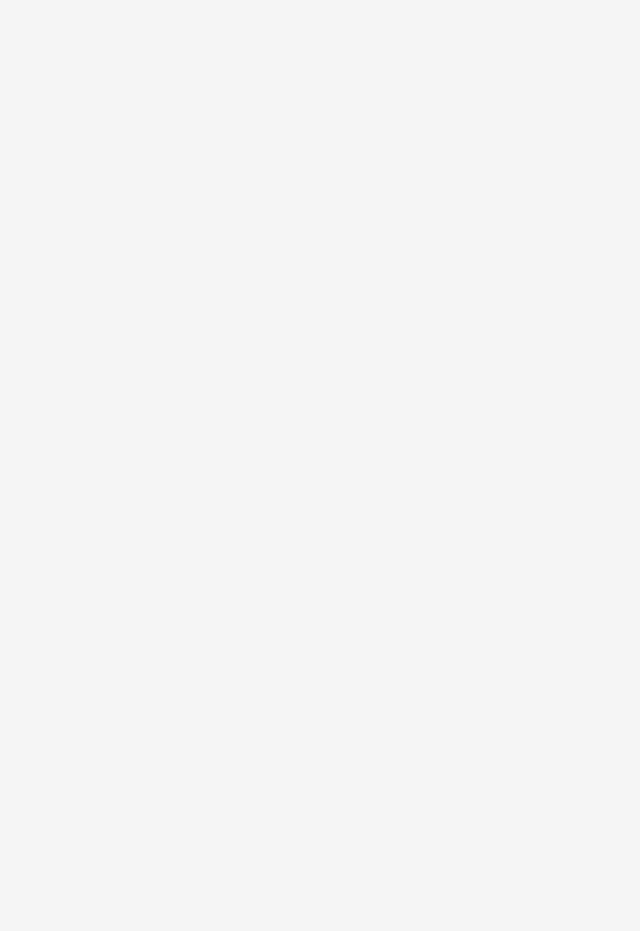
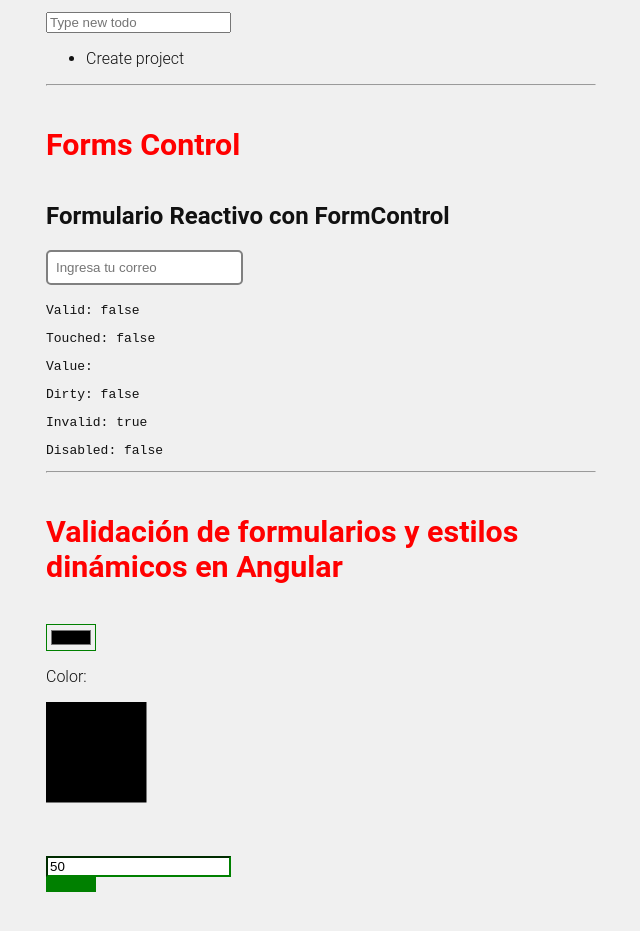
Before and after one commit to andresmr955/ANGULAR, an Angular app in the folder todoapp/: page /constru in a window 1280 px wide. Shown: the part 3660-4591 px from the top of the page, without its empty margins (319-959 px from the left). Before the commit the page ends 3578 px from the top, so only its background shows below. Built offline with nearby package versions, Linux system fonts and the light colour scheme.

Commit message:
adding and learning forms and validation styles

```diff
--- a/todoapp/src/app/pages/controlstructures/controlstructures.css
+++ b/todoapp/src/app/pages/controlstructures/controlstructures.css
@@ -44,3 +44,38 @@ button.destroy::after {
 .string-interpolation{
   color: blue;
 }
+
+
+.input {
+  padding: 8px;
+  border: 2px solid gray;
+  border-radius: 5px;
+  outline: none;
+  margin-bottom: 5px;
+}
+
+/* Angular aplica estas clases automáticamente */
+.ng-valid {
+  border-color: green;
+}
+
+.ng-invalid.ng-touched {
+  border-color: red;
+}
+
+.error {
+  color: red;
+  font-weight: bold;
+}
+
+.estado {
+  margin-top: 10px;
+  font-family: monospace;
+}
+
+.box{
+  height: 15px;
+  display: block;
+  background-color: green;
+
+}
--- a/todoapp/src/app/pages/controlstructures/controlstructures.html
+++ b/todoapp/src/app/pages/controlstructures/controlstructures.html
@@ -155,5 +155,54 @@
    <h4 class="title">Manejo Avanzado de Formularios Reactivos en Angular</h4>
    <input type="color" [formControl]="colorCtrl">
    <p>Color: {{ colorCtrl.value }}</p>
+    <hr>
+   <h4 class="title">Validaciones de Inputs en Formularios Reactivos con Angular</h4>
+    <input
+        class="new-todo"
+        placeholder="Type new todo"
+        autofocus
+        type="text"
+        [formControl]="newTaskCtrl"
+        (keydown.enter)="changehandlervalidation()"
+      />
 
+      <ul *ngFor="let task of tasksValidation(); index as i">
+        <li>{{task.title}}</li>
+      </ul>
+    <hr>
+   <h4 class="title">Forms Control</h4>
+   <h2>Formulario Reactivo con FormControl</h2>
+
+<input
+  type="email"
+  [formControl]="correoCtrl"
+  placeholder="Ingresa tu correo"
+  class="input" />
+
+<!-- Mostrar mensaje de error -->
+<p *ngIf="correoCtrl.invalid && correoCtrl.touched" class="error">
+  ❌ Correo no válido
+</p>
+
+<!-- Mostrar estado del control -->
+<div class="estado">
+  <p>Valid: {{ correoCtrl.valid }}</p>
+  <p>Touched: {{ correoCtrl.touched }}</p>
+  <p>Value: {{ correoCtrl.value }}</p>
+  <p>Dirty: {{ correoCtrl.dirty }}</p>
+  <p>Invalid: {{ correoCtrl.invalid }}</p>
+  <p>Disabled: {{ correoCtrl.disabled }}</p>
 </div>
+<hr>
+   <h4 class="title">Validación de formularios y estilos dinámicos en Angular</h4>
+   <input type="color" [formControl]="colorCtrl">
+   <p>Color: {{colorCtrl.value}}</p>
+   <svg>
+      <g stroke="black">
+        <rect  x="0" y="0" height="100" width="100" [attr.fill]="colorCtrl.value" />
+      </g>
+   </svg>
+   <br>
+   <input type="number" [formControl]="widthCrl">
+   <span class="box" [style.width.px]="widthCrl.value"></span>
+</div>
--- a/todoapp/src/app/pages/controlstructures/controlstructures.ts
+++ b/todoapp/src/app/pages/controlstructures/controlstructures.ts
@@ -2,7 +2,7 @@ import { Component, signal } from '@angular/core';
 import { CommonModule } from '@angular/common';
 
 import { Task } from './../../models/task.model';
-import { FormsModule, ReactiveFormsModule, FormControl } from '@angular/forms';
+import { FormsModule, ReactiveFormsModule, FormControl, Validators } from '@angular/forms';
 
 @Component({
   selector: 'app-controlstructures',
@@ -124,5 +124,51 @@ export class Controlstructures {
     colorCtrl = new FormControl()
     constructor(){
         this.colorCtrl.valueChanges.subscribe(value => console.log(value));
+      this.correoCtrl.valueChanges.subscribe(valor => {
+          console.log('📩 Nuevo valor:', valor);
+        });
+    }
+    tasksValidation = signal<Task[]> ([
+      {
+        id: Date.now(),
+        title: "Create project",
+        completed: false,
+      }
+    ]);
+
+    addTaskvalidation(title: string){
+      const newTask = {
+        id: Date.now(),
+        title,
+        completed: false,
+      };
+      this.tasksValidation.update((prevState) => [...prevState, newTask]);
+    }
+
+    newTaskCtrl = new FormControl(
+      '', {
+        nonNullable: true,
+        validators: [
+          Validators.required,
+          Validators.pattern('^\\S.*$'),
+        ]
+      }
+    )
+    changehandlervalidation(){
+        if(this.newTaskCtrl.valid){
+          const value = this.newTaskCtrl.value;
+          this.addTaskvalidation(value);
+          this.newTaskCtrl.setValue('')
         }
       }
+
+    correoCtrl = new FormControl('', [
+      Validators.required,
+      Validators.pattern('^[^@]+@[^@]+\\.[a-z]{2,}$')  // valida formato de correo
+    ]);
+
+    widthCrl = new FormControl(50, {
+      nonNullable: true,
+    });
+
+}
--- a/todoapp/src/app/pages/home/home.html
+++ b/todoapp/src/app/pages/home/home.html
@@ -8,7 +8,8 @@
         placeholder="Type new todo"
         autofocus
         type="text"
-        (change)="changeHandler($event)"
+        [formControl]="newTaskCtrl"
+        (keydown.enter)="changehandlervalidation()"
       />
     </div>
   </header>
--- a/todoapp/src/app/pages/home/home.ts
+++ b/todoapp/src/app/pages/home/home.ts
@@ -1,9 +1,12 @@
 import { Component, signal } from '@angular/core';
 import { CommonModule } from '@angular/common';
+import { FormsModule, ReactiveFormsModule, FormControl, Validators } from '@angular/forms';
+
 import { Task } from './../../models/task.model';
+
 @Component({
   selector: 'app-home',
-  imports: [CommonModule],
+  imports: [ CommonModule, FormsModule, ReactiveFormsModule,],
   templateUrl: './home.html',
   styleUrl: './home.css'
 })
@@ -49,4 +52,21 @@ export class Home {
     task.completed = !task.completed
     console.log(task.completed)
   }
+
+  newTaskCtrl = new FormControl(
+    '', {
+      nonNullable: true,
+      validators: [
+        Validators.required,
+        Validators.pattern('^\\S.*$'),
+      ]
+    }
+  )
+  changehandlervalidation(){
+    if(this.newTaskCtrl.valid){
+      const value = this.newTaskCtrl.value;
+      this.addTask(value);
+      this.newTaskCtrl.setValue('')
+    }
+  }
 }
```
Lines whose indentation alone changed are shown as unchanged.
